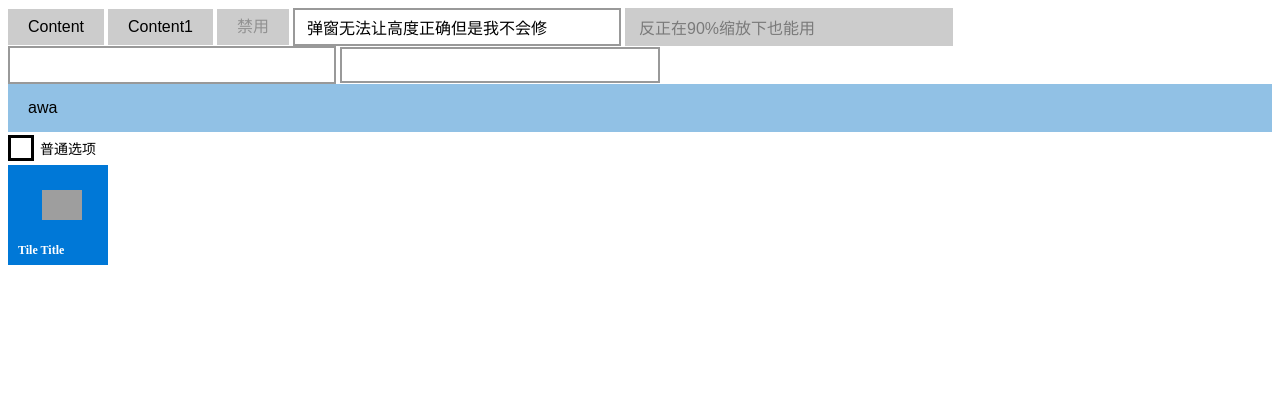
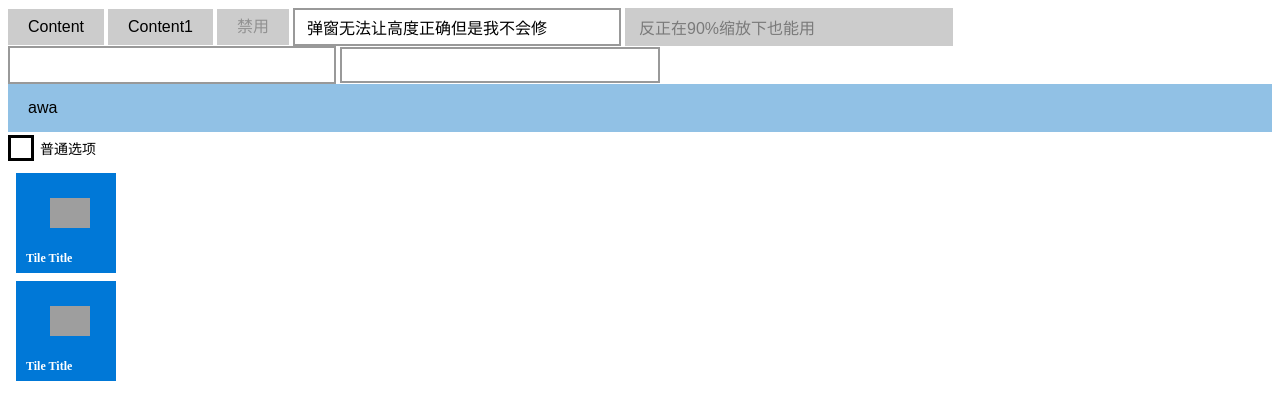
Before and after one commit to HHCL233/Web-Win, a website: page demo/Test.html in a window 1280 px wide. Drawn offline with Linux system fonts and the light colour scheme.

Commit message:
fix: 修复磁贴无间隔

```diff
--- a/components/WebWin.js
+++ b/components/WebWin.js
@@ -1286,7 +1286,7 @@ class BaseUWPTile extends HTMLElement {
             display: grid;
             grid-template-columns: repeat(6, 100px);
             grid-gap: 5px;
-            margin: 0 auto;
+            margin: 8px;
         }
         .tile {
             position: relative;
--- a/demo/Test.html
+++ b/demo/Test.html
@@ -86,6 +86,7 @@
       <uwp-button style="">awa</uwp-button>
     </win-list>
     <win-checkbox >普通选项</win-checkbox>
-    <win-tile icon="https://cdn-icons-png.flaticon.com/512/3652/3652191.png">Tile Title</base-uwp-tile>
+    <win-tile icon="https://cdn-icons-png.flaticon.com/512/3652/3652191.png">Tile Title</win-tile>
+    <win-tile icon="https://cdn-icons-png.flaticon.com/512/3652/3652191.png">Tile Title</win-tile>
   </body>
 </html>
--- a/package.json
+++ b/package.json
@@ -1,6 +1,6 @@
 {
   "name": "webwin",
-  "version": "1.0.8",
+  "version": "1.0.10",
   "description": "![logo](Web-Win.png)  \r [![star](https://gitee.com/hhcl233/web-win/badge/star.svg?theme=gray)](https://gitee.com/hhcl233/web-win/stargazers)  \r #### 介绍\r 使用UWP组件样式的开源组件库",
   "main": "index.js",
   "scripts": {
```
